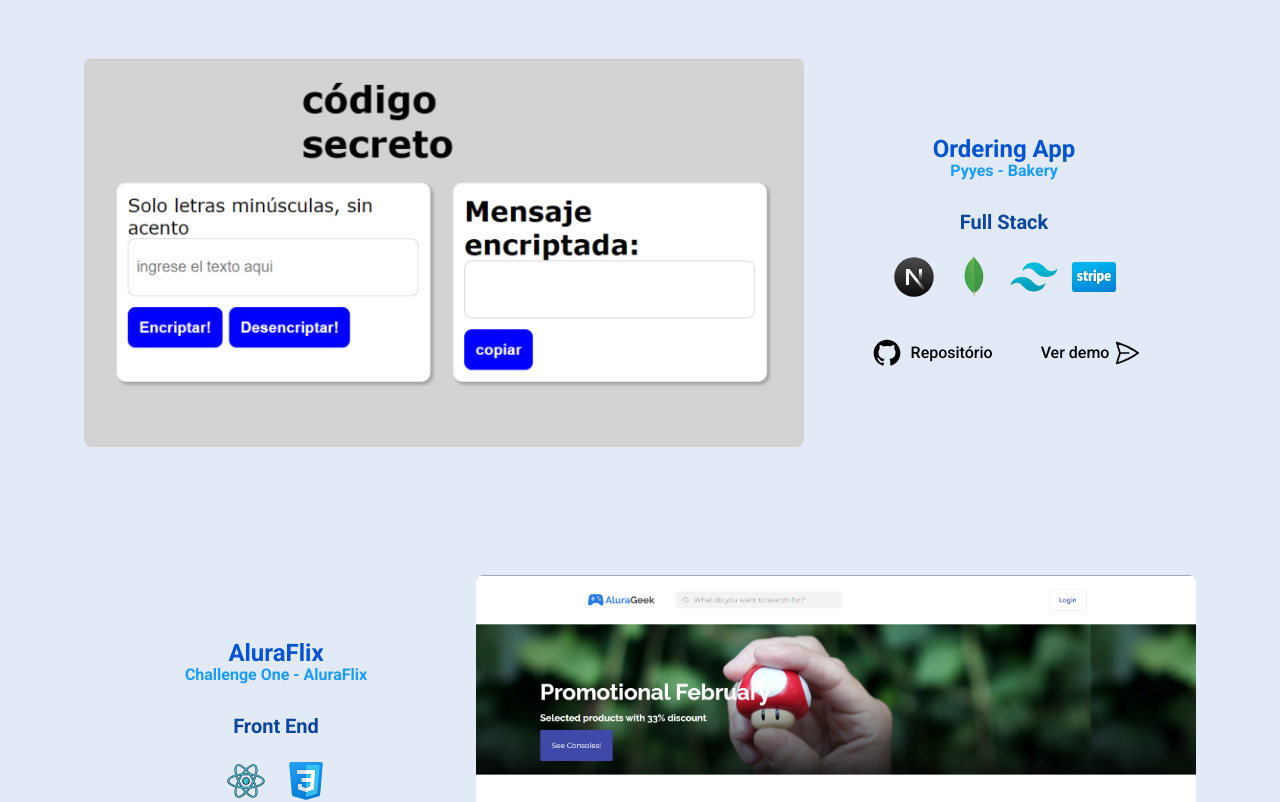
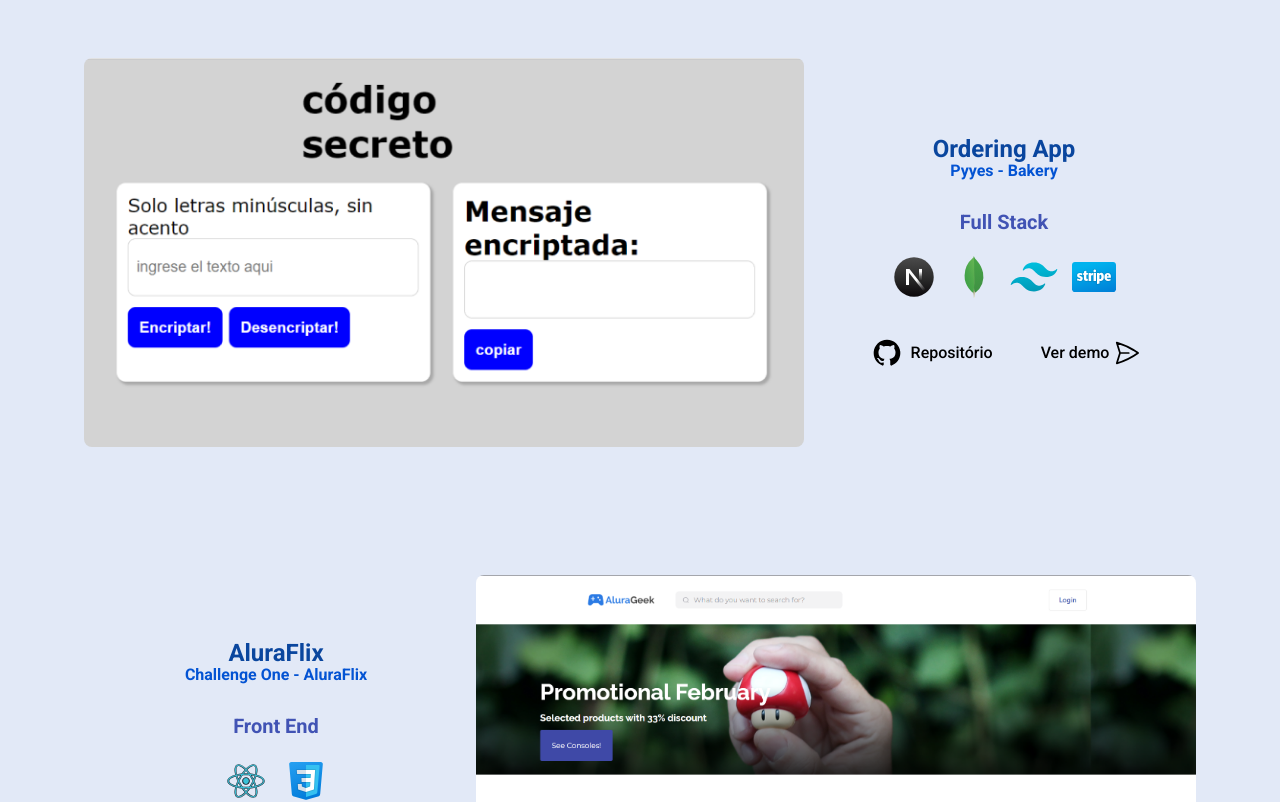
Before and after one commit to Jhan24b/Portafolio-ChallengeOne, a Next.js app: page / in a window 1280 px wide. Shown: the part 920-1722 px from the top of the page. Built offline with nearby package versions, Linux system fonts and the light colour scheme.

Commit message:
contrast

```diff
--- a/src/app/components/layout/CardExperience.js
+++ b/src/app/components/layout/CardExperience.js
@@ -17,7 +17,6 @@ export default function CardExperience({ card }) {
 
   return (
     <div className={type}>
-      {/* <!-- Pon el logotipo/captura de pantalla de tu proyecto --> */}
       {type === "card" && (
         <div className="flex justify-center">
           <Image
@@ -30,14 +29,14 @@ export default function CardExperience({ card }) {
         </div>
       )}
       <div className="flex flex-col justify-center my-4 mx-2">
-        <h3 className="font-bold text-[24px] text-cerulean-blue-800 -mb-2">
+        <h3 className="font-bold text-[24px] text-cerulean-blue-900 -mb-2">
           {title}
         </h3>
-        <h4 className="font-bold text-[16px] text-cerulean-blue-500 mb-6">
+        <h4 className="font-bold text-[16px] text-cerulean-blue-800 mb-6">
           {subtitle}
         </h4>
         <div className="mb-8">
-          <h3 className="font-bold text-[20px] text-cerulean-blue-900 mb-4">
+          <h3 className="font-bold text-[20px] text-astronaut-700 mb-4">
             {role}
           </h3>
           <div className="flex justify-center gap-3">
--- a/src/app/components/layout/Contact.js
+++ b/src/app/components/layout/Contact.js
@@ -17,7 +17,7 @@ export default function Contact() {
       <div className="max-w-4xl mx-auto my-16">
         <div className="md:flex gap-8">
           <div className="flex flex-col justify-center max-w-96 mx-16">
-            <h2 className="text-astronaut-700 text-[32px] font-medium pb-4">
+            <h2 className="text-astronaut-700 text-[32px] font-medium">
               Necesitas un prospecto?
             </h2>
             <span className="text-[18px]">
--- a/src/app/globals.css
+++ b/src/app/globals.css
@@ -17,7 +17,7 @@ section{
 }
 
 label {
-  @apply text-gray-500 text-sm leading-tight;
+  @apply text-gray-600 text-sm leading-tight font-medium;
 }
 
 label + input {
```
